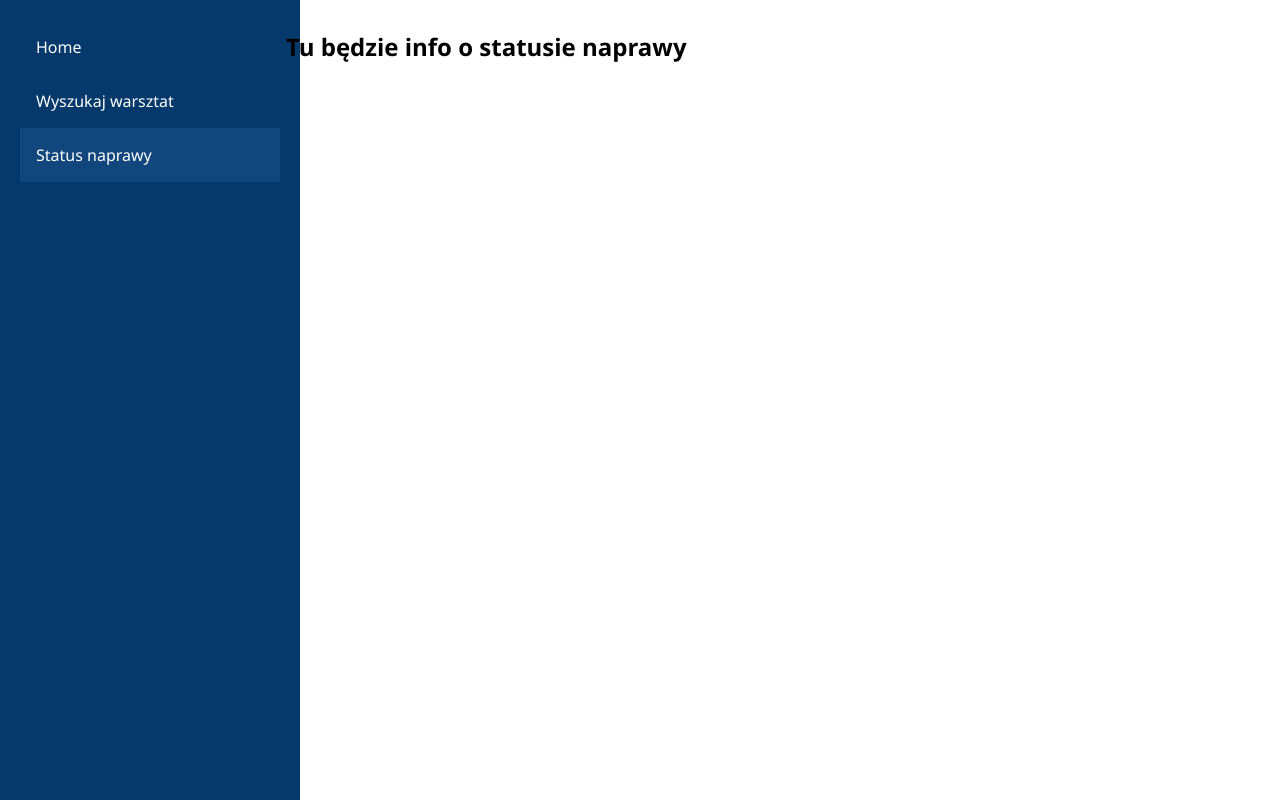
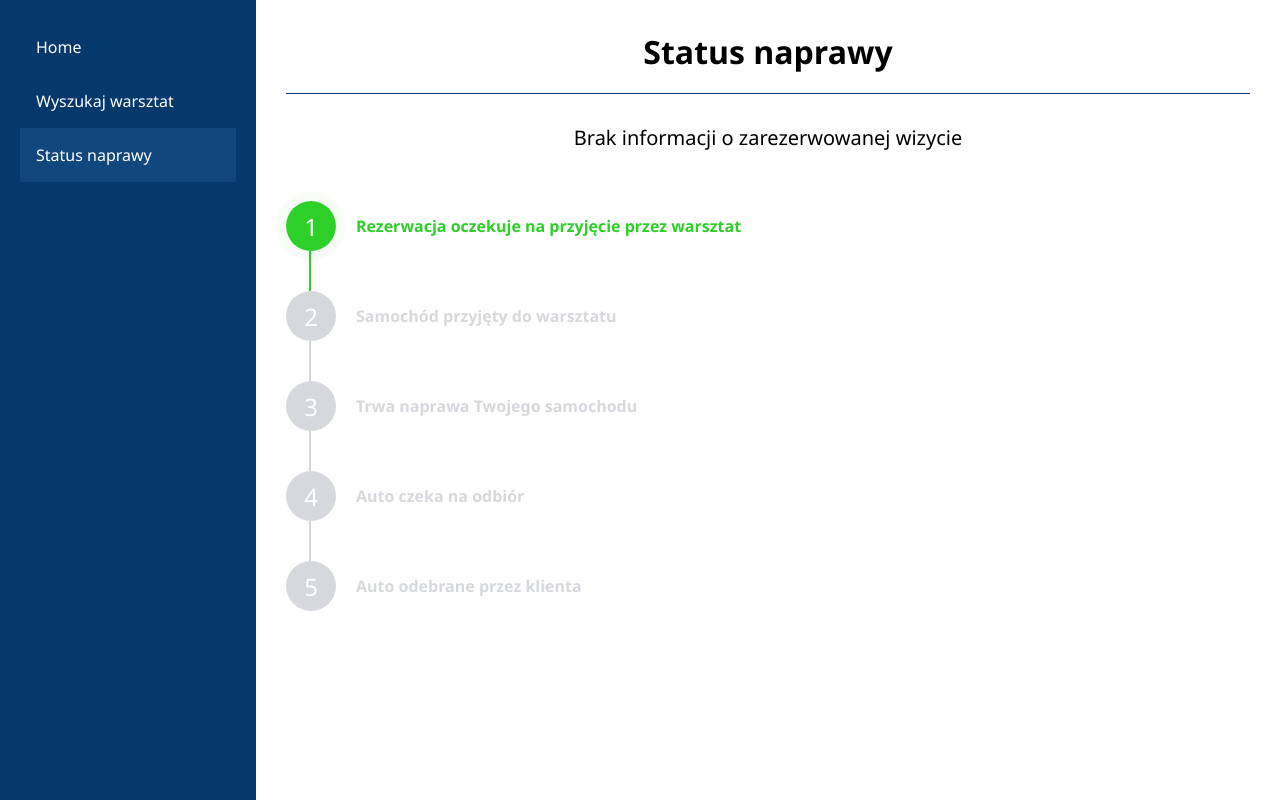
Before and after one commit to MichalWolnyDev/carservice-app, a Vue app: page /status in a window 1280 px wide. Built offline with nearby package versions, Linux system fonts and the light colour scheme.

Commit message:
status subpage v1

```diff
--- a/src/App.vue
+++ b/src/App.vue
@@ -43,7 +43,10 @@ a:visited {
   color: inherit;
   text-decoration: none;
 }
-p,h1,h2,h3 {
+p,
+h1,
+h2,
+h3 {
   margin: 0;
 }
 
@@ -51,16 +54,26 @@ p,h1,h2,h3 {
   &__wrapper {
     display: flex;
     min-height: 100vh;
+
+    @media (max-width: 960px) {
+      display: block;
+    }
   }
   &__col {
     &.sm {
       width: 20%;
+      @media (max-width: 960px) {
+        width: 100%;
+      }
     }
     &.big {
       width: 80%;
+      @media (max-width: 960px) {
+        width: 100%;
+      }
     }
   }
-  &__container{
+  &__container {
     padding: 30px;
   }
 }
--- /dev/null
+++ b/src/assets/scss/_global.scss
@@ -0,0 +1,5 @@
+.text {
+    &__center{
+        text-align: center;
+    }
+}
--- /dev/null
+++ b/src/assets/scss/_title.scss
@@ -0,0 +1,13 @@
+.title {
+
+    padding-bottom: 20px;
+    border-bottom: 1px solid $darkBlue;
+
+    &__h2{
+        font-size: 2rem;
+
+        @media(max-width: 650px){
+            font-size: 1.3rem;
+        }
+    }
+}
--- a/src/assets/scss/_variables.scss
+++ b/src/assets/scss/_variables.scss
@@ -1,2 +1,4 @@
 $darkBlue: #05386B;
 $blueActive: #11477c;
+$gray: #d6d8dd;
+$green: #2dcf28;
--- a/src/components/Menu.vue
+++ b/src/components/Menu.vue
@@ -24,12 +24,9 @@ export default {
 </script>
 
 <style lang="scss">
-@import "@/assets/scss/_variables.scss";
 
 .menu {
   background-color: $darkBlue;
-  min-width: 300px;
-  max-width: 100%;
   height: 100%;
 
   &__box {
--- a/src/views/Status.vue
+++ b/src/views/Status.vue
@@ -1,7 +1,177 @@
 <template>
-    <div>
-        <h2>
-            Tu będzie info o statusie naprawy
-        </h2>
+  <div>
+    <div class="status">
+      <h2 class="title title__h2 text__center">Status naprawy</h2>
+      <div class="status__container">
+        <div class="status__message">
+            <p class="status__message-text text__center">
+                Brak informacji o zarezerwowanej wizycie
+            </p>
+        </div>
+        <div class="steps">
+          <div class="steps__item active">
+            <div class="steps__item-row">
+              <div class="steps__number active">
+                <p class="steps__number-text">1</p>
+              </div>
+              <div class="steps__message">
+                <p class="steps__message-text active">
+                  Rezerwacja oczekuje na przyjęcie przez warsztat
+                </p>
+              </div>
+            </div>
+          </div>
+          <div class="steps__item">
+            <div class="steps__item-row">
+              <div class="steps__number">
+                <p class="steps__number-text">2</p>
+              </div>
+              <div class="steps__message">
+                <p class="steps__message-text">
+                  Samochód przyjęty do warsztatu
+                </p>
+              </div>
+            </div>
+          </div>
+          <div class="steps__item">
+            <div class="steps__item-row">
+              <div class="steps__number">
+                <p class="steps__number-text">3</p>
+              </div>
+              <div class="steps__message">
+                <p class="steps__message-text">
+                  Trwa naprawa Twojego samochodu
+                </p>
+              </div>
+            </div>
+          </div>
+          <div class="steps__item">
+            <div class="steps__item-row">
+              <div class="steps__number">
+                <p class="steps__number-text">4</p>
+              </div>
+              <div class="steps__message">
+                <p class="steps__message-text">Auto czeka na odbiór</p>
+              </div>
+            </div>
+          </div>
+          <div class="steps__item">
+            <div class="steps__item-row">
+              <div class="steps__number">
+                <p class="steps__number-text">5</p>
+              </div>
+              <div class="steps__message">
+                <p class="steps__message-text">Auto odebrane przez klienta</p>
+              </div>
+            </div>
+          </div>
+        </div>
+      </div>
     </div>
+  </div>
 </template>
+
+<style lang="scss">
+.status{
+    &__message{
+        margin: 30px 0;
+
+        &-text{
+            font-size: 20px;
+        }
+    }
+}
+.steps {
+  margin: 50px 0;
+
+  &__item {
+    position: relative;
+    padding-bottom: 40px;
+
+    &-row {
+      display: flex;
+      align-items: center;
+    }
+
+    &::after {
+      content: "";
+      background-color: $gray;
+      width: 2px;
+      height: 40px;
+      position: absolute;
+      left: 23px;
+      z-index: -1;
+      top: 50px;
+    }
+
+    &.active {
+      &::after {
+        background-color: $green;
+      }
+    }
+
+    &:last-of-type {
+      &::after {
+        display: none;
+      }
+    }
+
+
+    @media(max-width: 320px){
+        padding-bottom: 20px;
+    }
+  }
+
+  &__number {
+    width: 50px;
+    height: 50px;
+    background-color: $gray;
+    border-radius: 50px;
+    display: flex;
+    align-items: center;
+    justify-content: center;
+    color: #fff;
+    margin-right: 20px;
+
+    &.active {
+      background-color: $green;
+      box-shadow: 0 0 0 0 rgba(49, 209, 44, 1);
+      transform: scale(1.2);
+      animation: pulse 2s infinite;
+    }
+
+    &-text {
+      font-size: 24px;
+    }
+  }
+
+  &__message {
+    flex: 2;
+    &-text {
+      font-weight: 700;
+      color: $gray;
+
+      &.active {
+        color: $green;
+      }
+    }
+  }
+}
+
+@keyframes pulse {
+  0% {
+    transform: scale(0.95);
+    box-shadow: 0 0 0 0 rgba(49, 209, 44, 0.7);
+  }
+
+  70% {
+    transform: scale(1);
+    box-shadow: 0 0 0 10px rgba(49, 209, 44, 0);
+  }
+
+  100% {
+    transform: scale(0.95);
+    box-shadow: 0 0 0 0 rgba(49, 209, 44, 0);
+  }
+}
+</style>
--- /dev/null
+++ b/vue.config.js
@@ -0,0 +1,13 @@
+module.exports = {
+    css: {
+        loaderOptions: {
+            scss: {
+                prependData: `
+                    @import "@/assets/scss/_variables.scss";
+                    @import "@/assets/scss/_global.scss";
+                    @import "@/assets/scss/_title.scss";
+                `
+            }
+        }
+    }
+}
```
Also changed, not shown: 1 other file (tests, documents, lock files or other folders).
